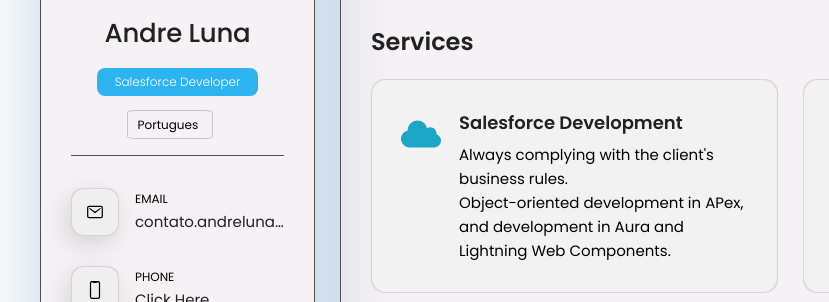
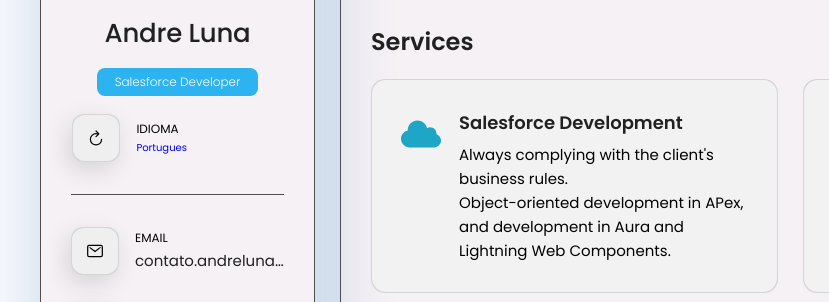
Before and after one commit to AndLuna/Portfolio, a website: page index.html in a window 1280 px wide. Shown: the part 291-593 px from the top of the page, 0-829 px from the left. Drawn offline with nearby package versions, Linux system fonts and the light colour scheme.

Commit message:
Final responsivity

```diff
--- a/assets/css/style.css
+++ b/assets/css/style.css
@@ -268,7 +268,7 @@
 
 
   /*----------------Language button-------------------*/
- .languagetitle{
+ /* .languagetitle{
   border: 1px solid rgb(21, 21, 246);
   width: 53%;
 margin: 9% 0% -10% 19%;
@@ -284,6 +284,16 @@
 padding: 5% 6%;
 font-size: 12px;
  }
+  */
+  .language{
+    margin: 0% 0% 0% 0%;
+    font-size: 10px;
+    text-decoration: none;
+    color: black;
+     }
+
+
+
 
  /* estilizacao da sidebar */
 
@@ -890,13 +900,13 @@
 /* // ------------------ Responsividade  tela > 450px ------------------ // */
 
 @media (min-width: 450px) {
-  .languagetitle{
+  /* .languagetitle{
     border: 1px solid rgb(21, 21, 246);
     width: 53%;
   margin-top: 1%;
   border: 1px solid rgb(197, 197, 199);
   border-radius: 10%;
-   }
+   } */
 
   /* imagem portfolio aumenta */
     .project-img,
@@ -918,14 +928,10 @@
       --fs-8: 12px;
 
     }
+    .language{
+      margin: 5% 0% 0% 0%;
 
-    .languagetitle{
-      border: 1px solid rgb(21, 21, 246);
-      width: 53%;
-    margin: 9% 0% -10% 19%;
-    border: 1px solid rgb(197, 197, 199);
-    border-radius: 10%;
-     }
+       }
 
   /* stilos gerais */
 
@@ -1075,7 +1081,9 @@
 
 
   @media (min-width: 768px) {
-
+    .language{
+      margin: 5% 0% 0% 0%;
+       }
     /* dimensoes */
     .sidebar, article { width: 700px; }
 
@@ -1142,6 +1150,12 @@
       --shadow-3: 0 16px 40px hsla(0, 0%, 0%, 0.125);
 
     }
+
+
+
+       .language{
+        margin: 5% 0% 0% 0%;
+         }
 
   /* estilos reutilizados */
 
@@ -1233,7 +1247,9 @@
       width: 75%;
       margin: 0;
     }
-
+    .language{
+      margin: 11% 0% -0% -15%;
+       }
   /* jogando a sidebar para a barra lateral */
     .sidebar {
       position: sticky;
--- a/index.html
+++ b/index.html
@@ -39,9 +39,21 @@
           <a href="https://trailblazer.me/id/aluna68" target="_blank">
             <p class="title">Salesforce Developer</p>
           </a>
-          <a href="./indexPT.html" class="languagetitle">
-            <p class="language">Portugues</p>
-          </a>
+
+          <li class="contact-item language">
+            <div class="icon-box">
+              <ion-icon name="refresh-outline"></ion-icon>
+            </div>
+
+            <div class="contact-info">
+              <p class="contact-title">Idioma</p>
+
+              <a href="./indexPT.html" class="languagetitle">
+                <p class="languageText">Portugues</p>
+              </a>
+            </div>
+
+
 
         </div>
 
```
